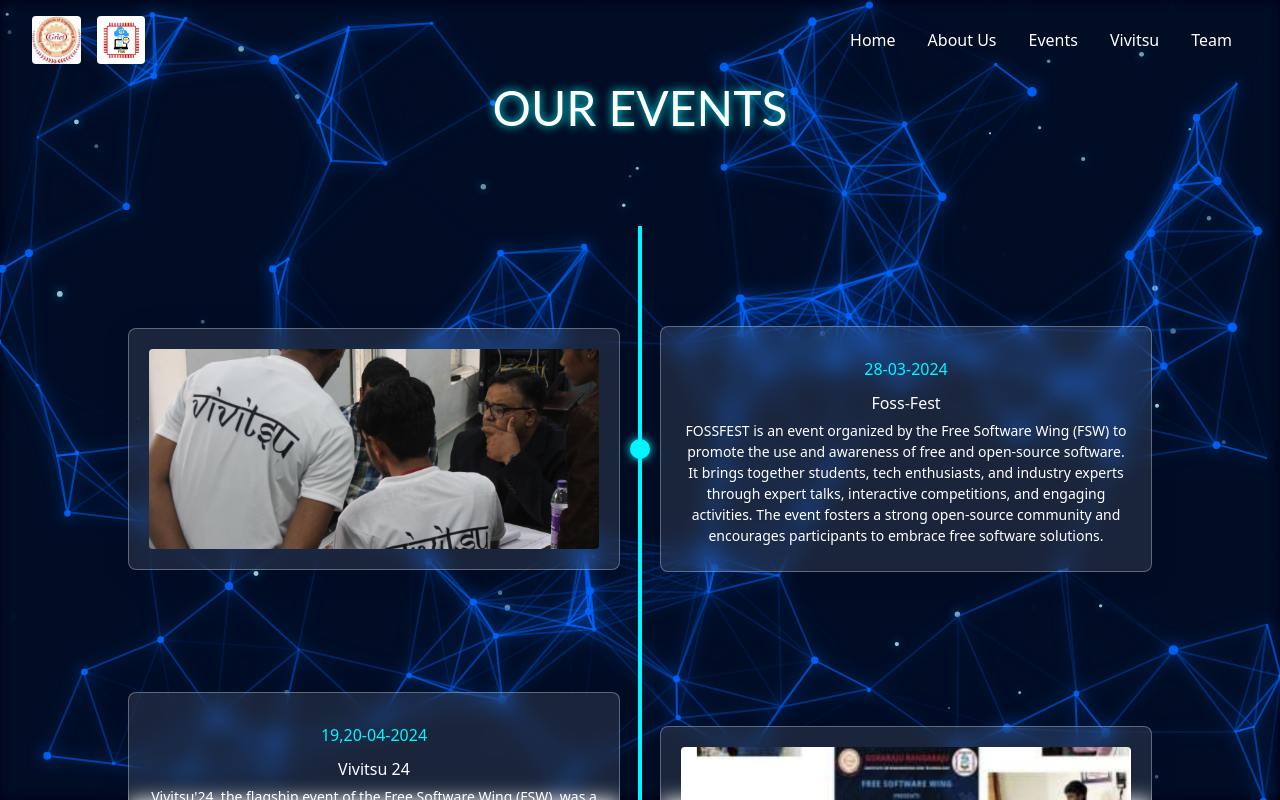
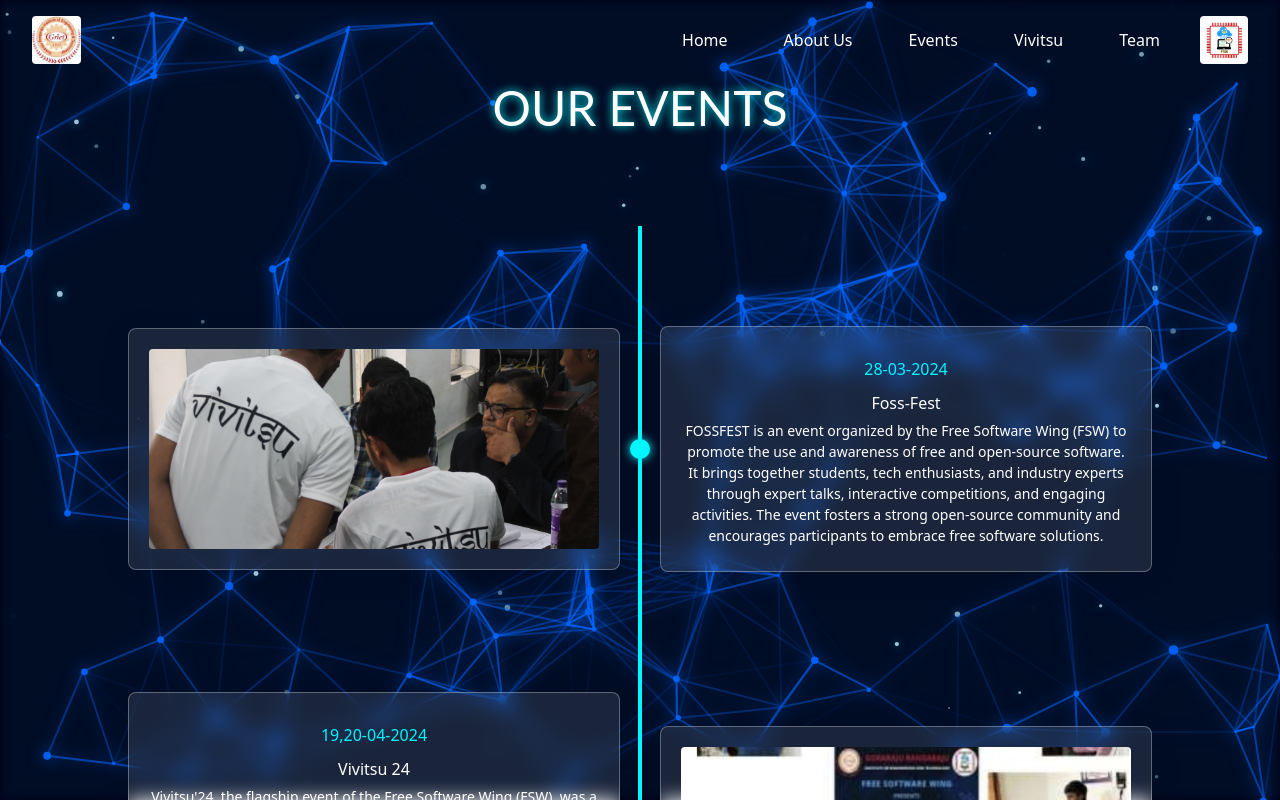
Before and after one commit to fsw-griet/Vivitsu-25, a React (Vite) app: page /events in a window 1280 px wide. Shown: the top 800 px of the page. Built offline with nearby package versions, Linux system fonts and the light colour scheme.

Commit message:
changed the position of icons in navbar and added reports

```diff
--- a/src/components/Navbar.jsx
+++ b/src/components/Navbar.jsx
@@ -1,12 +1,12 @@
 import { useState, useEffect } from "react";
-import { Link, useNavigate, useLocation } from "react-router-dom"; // Import useLocation
+import { Link, useNavigate, useLocation } from "react-router-dom";
 import { FaBars, FaTimes } from "react-icons/fa";
 
 const Navbar = () => {
   const [isOpen, setIsOpen] = useState(false);
   const [isScrolled, setIsScrolled] = useState(false);
-  const navigate = useNavigate(); // Initialize useNavigate
-  const location = useLocation(); // Get the current location
+  const navigate = useNavigate();
+  const location = useLocation();
 
   useEffect(() => {
     const handleScroll = () => {
@@ -17,14 +17,13 @@ const Navbar = () => {
     return () => window.removeEventListener("scroll", handleScroll);
   }, []);
 
-  // Scroll to top on location change
   useEffect(() => {
     window.scrollTo({ top: 0, behavior: "smooth" });
   }, [location]);
 
   const handleNavigation = (path, state = {}) => {
-    setIsOpen(false); // Close the menu
-    navigate(path, { state }); // Navigate to the new page with state
+    setIsOpen(false);
+    navigate(path, { state });
   };
 
   return (
@@ -37,20 +36,15 @@ const Navbar = () => {
     >
       <div className="container mx-auto px-4 sm:px-6 lg:px-8">
         <div className="flex justify-between items-center h-20">
-          {/* Logos */}
+          {/* GRIET Logo on the left */}
           <div
-            className="flex items-center space-x-4 cursor-pointer"
-            onClick={() => handleNavigation("/")} // Navigate to home on logo click
+            className="cursor-pointer"
+            onClick={() => handleNavigation("/")}
           >
             <img
               src="goka.jpeg"
-              alt="Logo 1"
-              className="h-12 rounded-sm" // Removed transition-transform and hover:scale-105
-            />
-            <img
-              src="fsw_logo.png"
-              alt="Logo 2"
-              className="h-12 rounded-sm" // Removed transition-transform and hover:scale-105
+              alt="GRIET Logo"
+              className="h-12 rounded-sm"
             />
           </div>
 
@@ -66,38 +60,75 @@ const Navbar = () => {
             )}
           </button>
 
-          {/* Navigation Links */}
-          <ul
-            className={`md:flex md:items-center md:space-x-6 text-lg fixed md:static top-0 right-0 w-64 md:w-auto h-screen md:h-auto transition-all duration-500 ease-in-out transform ${
-              isOpen
-                ? "translate-x-0 bg-black/95 backdrop-blur-sm shadow-2xl"
-                : "translate-x-full md:translate-x-0"
-            }`}
-          >
-            <div className="h-full md:h-auto flex flex-col md:flex-row items-start justify-center md:justify-start space-y-6 md:space-y-0 py-16 md:py-0 pl-8 md:pl-0">
+          {/* Navigation Links and FSW Logo Container */}
+          <div className="hidden md:flex items-center">
+            {/* Navigation Links */}
+            <ul className="flex items-center space-x-6 text-lg">
               {[
                 { name: "Home", path: "/" },
-                { name: "About Us", path: "/", state: { scrollToFSW: true } }, // Add state for scrolling
+                { name: "About Us", path: "/", state: { scrollToFSW: true } },
                 { name: "Events", path: "/events" },
                 { name: "Vivitsu", path: "/vivitsu" },
                 { name: "Team", path: "/team" },
               ].map((item, index) => (
-                <li key={index} className="relative group w-full md:w-auto">
+                <li key={index} className="relative group">
                   <button
-                    onClick={() => handleNavigation(item.path, item.state)} // Pass state if available
-                    className="px-4 py-3 text-white hover:text-blue-400 transition-colors duration-300 text-xl md:text-base font-medium flex items-center"
+                    onClick={() => handleNavigation(item.path, item.state)}
+                    className="px-4 py-3 text-white hover:text-blue-400 transition-colors duration-300 text-base font-medium flex items-center"
                   >
                     {item.name}
                     <span className="absolute bottom-0 left-1/2 w-0 h-0.5 bg-blue-400 transition-all duration-300 group-hover:w-4/5 group-hover:left-1/10"></span>
                   </button>
-                  {isOpen && index < 4 && (
-                    <div className="w-full h-px bg-gray-700 mt-3 md:hidden"></div>
-                  )}
                 </li>
               ))}
+            </ul>
+
+            {/* FSW Logo on the far right */}
+            <div
+              className="ml-6 cursor-pointer"
+              onClick={() => handleNavigation("/")}
+            >
+              <img
+                src="fsw_logo.png"
+                alt="FSW Logo"
+                className="h-12 rounded-sm"
+              />
             </div>
-          </ul>
+          </div>
         </div>
+
+        {/* Mobile Menu */}
+        <ul
+          className={`md:hidden fixed top-0 right-0 w-64 h-screen transition-all duration-500 ease-in-out transform ${
+            isOpen
+              ? "translate-x-0 bg-black/95 backdrop-blur-sm shadow-2xl"
+              : "translate-x-full"
+          }`}
+          style={{ paddingTop: "5rem" }}
+        >
+          <div className="h-full flex flex-col items-start space-y-6 pl-8 pt-8">
+            {[
+              { name: "Home", path: "/" },
+              { name: "About Us", path: "/", state: { scrollToFSW: true } },
+              { name: "Events", path: "/events" },
+              { name: "Vivitsu", path: "/vivitsu" },
+              { name: "Team", path: "/team" },
+            ].map((item, index) => (
+              <li key={index} className="relative group w-full">
+                <button
+                  onClick={() => handleNavigation(item.path, item.state)}
+                  className="px-4 py-3 text-white hover:text-blue-400 transition-colors duration-300 text-xl font-medium flex items-center"
+                >
+                  {item.name}
+                  <span className="absolute bottom-0 left-1/2 w-0 h-0.5 bg-blue-400 transition-all duration-300 group-hover:w-4/5 group-hover:left-1/10"></span>
+                </button>
+                {index < 4 && (
+                  <div className="w-full h-px bg-gray-700 mt-3"></div>
+                )}
+              </li>
+            ))}
+          </div>
+        </ul>
       </div>
 
       {/* Overlay */}
--- a/src/pages/Home.jsx
+++ b/src/pages/Home.jsx
@@ -235,29 +235,63 @@ const Home = () => {
         </div>
       </div>
 
-      {/* Annual Report Section - Responsive */}
+      {/* Annual Report Section - Responsive with Dropdown */}
       <motion.div
         initial={{ opacity: 0, scale: 0.9 }}
         whileInView={{ opacity: 1, scale: 1 }}
         transition={{ duration: 0.8, ease: "easeOut" }}
-        className="bg-transparent backdrop-blur-md text-white p-6 md:p-8 rounded-xl shadow-lg border border-gray-700 max-w-xl mx-5  md:mx-auto my-10 md:my-16 text-center"
+        className="bg-transparent backdrop-blur-md text-white p-6 md:p-8 rounded-xl shadow-lg border border-gray-700 max-w-xl mx-5 md:mx-auto my-10 md:my-16 text-center"
       >
         <h2 className="text-2xl md:text-3xl font-bold text-white mb-4">
-          FSW Annual Report
+          FSW Annual Reports
         </h2>
         <p className="text-sm md:text-base text-gray-300 mb-4">
-          Stay updated with our latest achievements and initiatives. Click below
-          to view the full report.
+          Explore our achievements and initiatives through the years.
+        </p>
+
+        <div className="relative inline-block w-full max-w-xs">
+          <select
+            className="block appearance-none w-full bg-gray-800 border border-gray-700 text-white py-3 px-4 pr-8 rounded-lg leading-tight focus:outline-none focus:ring-2 focus:ring-blue-500 focus:border-blue-500 mb-4"
+            onChange={(e) => {
+              if (e.target.value) {
+                window.open(e.target.value, '_blank');
+              }
+            }}
+          >
+            <option value="">Select a year</option>
+            <option value="https://www.griet.ac.in/2024/FSW%20Report%202023-2024.pdf">
+              2023-2024
+            </option>
+            <option value="https://www.griet.ac.in/2023/FSW%20Report%202022-2023.pdf">
+              2022-2023
+            </option>
+            <option value="https://www.griet.ac.in/2022/FSW%20REPORT%202021-2022.pdf">
+              2021-2022
+            </option>
+            <option value="https://www.griet.ac.in/images/FSWReport%202020-21.pdf">
+              2020-2021
+            </option>
+            {/* Add more years as needed */}
+          </select>
+          <div className="pointer-events-none absolute inset-y-0 right-0 flex items-center px-2 text-gray-400">
+            <svg className="fill-current h-4 w-4" xmlns="http://www.w3.org/2000/svg" viewBox="0 0 20 20">
+              <path d="M9.293 12.95l.707.707L15.657 8l-1.414-1.414L10 10.828 5.757 6.586 4.343 8z"/>
+            </svg>
+          </div>
+        </div>
+
+  <p className="text-sm text-gray-400 mt-2">
+    Or download the latest report directly:
   </p>
   <a
     href="https://www.griet.ac.in/2024/FSW%20Report%202023-2024.pdf"
     target="_blank"
     rel="noopener noreferrer"
-          download="FSW_Annual_Report.pdf"
-          className="inline-flex items-center px-4 py-2 md:px-6 md:py-3 bg-blue-600 text-white font-bold text-base md:text-lg rounded-lg shadow-lg hover:bg-blue-700 transition duration-300"
+    download="FSW_Annual_Report_2023-2024.pdf"
+    className="inline-flex items-center px-4 py-2 md:px-6 md:py-3 bg-blue-600 text-white font-bold text-base md:text-lg rounded-lg shadow-lg hover:bg-blue-700 transition duration-300 mt-2"
   >
     <FaFilePdf className="mr-2 text-xl md:text-2xl" />
-          View Report
+    Download Latest Report
   </a>
 </motion.div>
 
```
Lines whose indentation alone changed are shown as unchanged.
